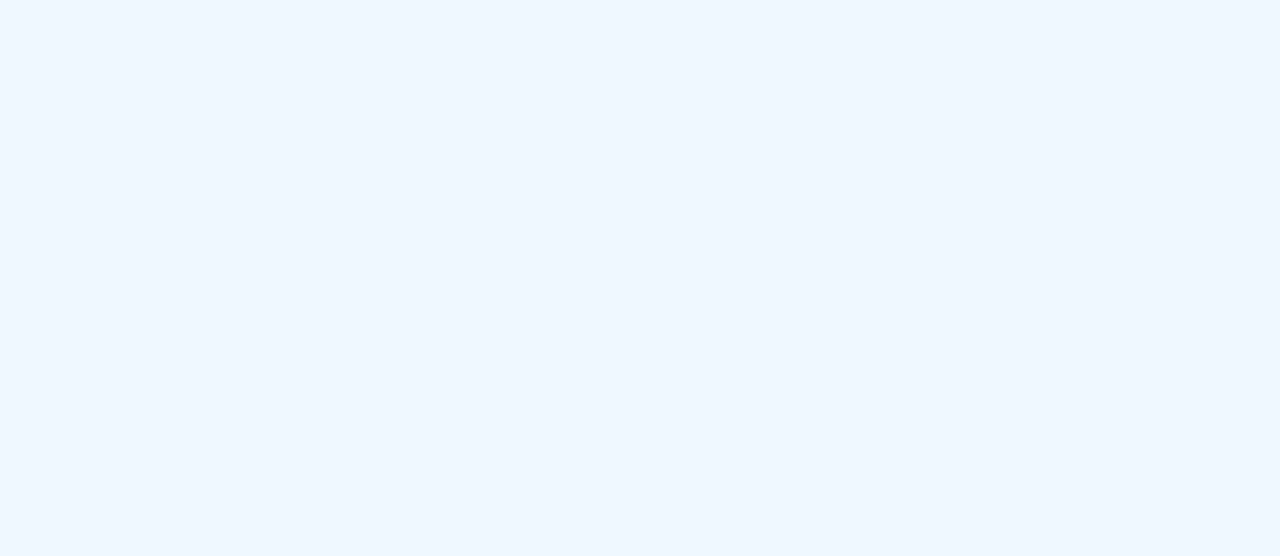
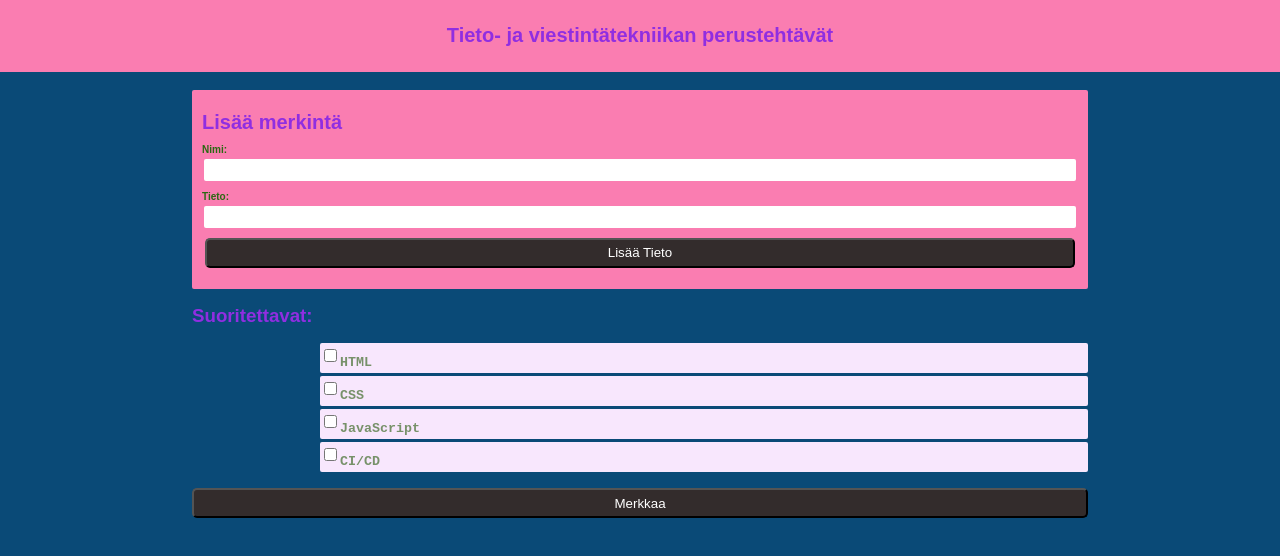
Before and after one commit to MysticXMa/project, a plain HTML site: page index.html in a window 1280 px wide. Drawn offline with Linux system fonts and the light colour scheme.

Commit message:
Projekti

```diff
--- a/index.html
+++ b/index.html
@@ -1,12 +1,43 @@
 <!DOCTYPE html>
 <html lang="en">
+
 <head>
     <meta charset="UTF-8">
     <meta name="viewport" content="width=device-width, initial-scale=1.0">
-    <title>Document</title>
+    <title>My Website</title>
     <link rel="stylesheet" href="main.css">
-    <link rel="stylesheet" href="main.js">
+    <script src="main.js"></script>
 </head>
+
 <body>
+    <div>
+        <br>
+            <h1>Tieto- ja viestintätekniikan perustehtävät</h1>
+        <br>
+    </div>
+    <br>
+    <div class="Box">
+        <br>
+            <h1 style="margin: 10px;">Lisää merkintä</h1>
+            <p id="Error"></p>
+            <p style="color: #2b6912; margin: 10px; height: 5px;"><b>Nimi:</b></p>
+            <p style="margin: 10px; text-align: center;"><input style="width: 99%; height: 20px; text-align: center; border-radius: 2px; border: 0" type="text"></p>
+            <p style="color: #2b6912; margin: 10px; height: 5px;"><b>Tieto:</b></p>
+            <p style="margin: 10px; text-align: center;"><input style="width: 99%; height: 20px; text-align: center; border-radius: 2px; border: 0" type="text"></p>
+            <p style="text-align: center;"><button onclick="Test()" id="Button1" style="width: 97%; height: 30px; background-color: #332c2c; color: white; border-radius: 5px;">Lisää Tieto</button></p>
+        <br>
+    </div>
+    <p><h3 style="margin: 0px 15%;">Suoritettavat:</h3></p>
+    <p style="align-content: center; margin: 0 25%; color: #779169; background-color: #f8e7fd; border-radius: 2px; font-family: 'Courier New', Courier, monospace; width: 60%; height: 30px;"><input type="checkbox"><sub><b>HTML</b></sub></p>
+    <p style="font-size: 20%;"></p>
+    <p style="align-content: center; margin: 0 25%; color: #779169; background-color: #f8e7fd; border-radius: 2px; font-family: 'Courier New', Courier, monospace; width: 60%; height: 30px;"><input type="checkbox"><sub><b>CSS</b></sub></p>
+    <p style="font-size: 20%;"></p>
+    <p style="align-content: center; margin: 0 25%; color: #779169; background-color: #f8e7fd; border-radius: 2px; font-family: 'Courier New', Courier, monospace; width: 60%; height: 30px;"><input type="checkbox"><sub><b>JavaScript</b></sub></p>
+    <p style="font-size: 20%;"></p>
+    <p style="align-content: center; margin: 0 25%; color: #779169; background-color: #f8e7fd; border-radius: 2px; font-family: 'Courier New', Courier, monospace; width: 60%; height: 30px;"><input type="checkbox"><sub><b>CI/CD</b></sub></p>
+
+    <p style="text-align: center;"><button id="Button2" style="width: 70%; height: 30px; background-color: #332c2c; color: white; border-radius: 5px;">Merkkaa</button></p>
+
 </body>
+
 </html>
--- a/main.css
+++ b/main.css
@@ -1,3 +1,24 @@
 body{
-    background-color: aliceblue;
+    margin: 0;
+    background-color: #0a4a77;
+    font-family: Arial, Helvetica, sans-serif;
+    color: #902ee1;
 }
+
+div{
+    text-align: center;
+    font-size: 10px;
+    background-color: #fa7db1;
+}
+
+div[class="Box"] {
+    text-align: left;
+    border-radius: 2px;
+    margin: auto;
+    margin: 0px 15%;
+    font-size: 10px;
+}
+hr{
+
+    visibility: hidden;
+}
--- a/main.js
+++ b/main.js
@@ -0,0 +1,5 @@
+function Test(){
+    document.getElementById("Error").innerHTML = "Täytä kaikki kentät"
+    document.getElementById("Error").style.background = "#a00707"
+    document.getElementById("Error").style.color = "#ffffff"
+}
```
